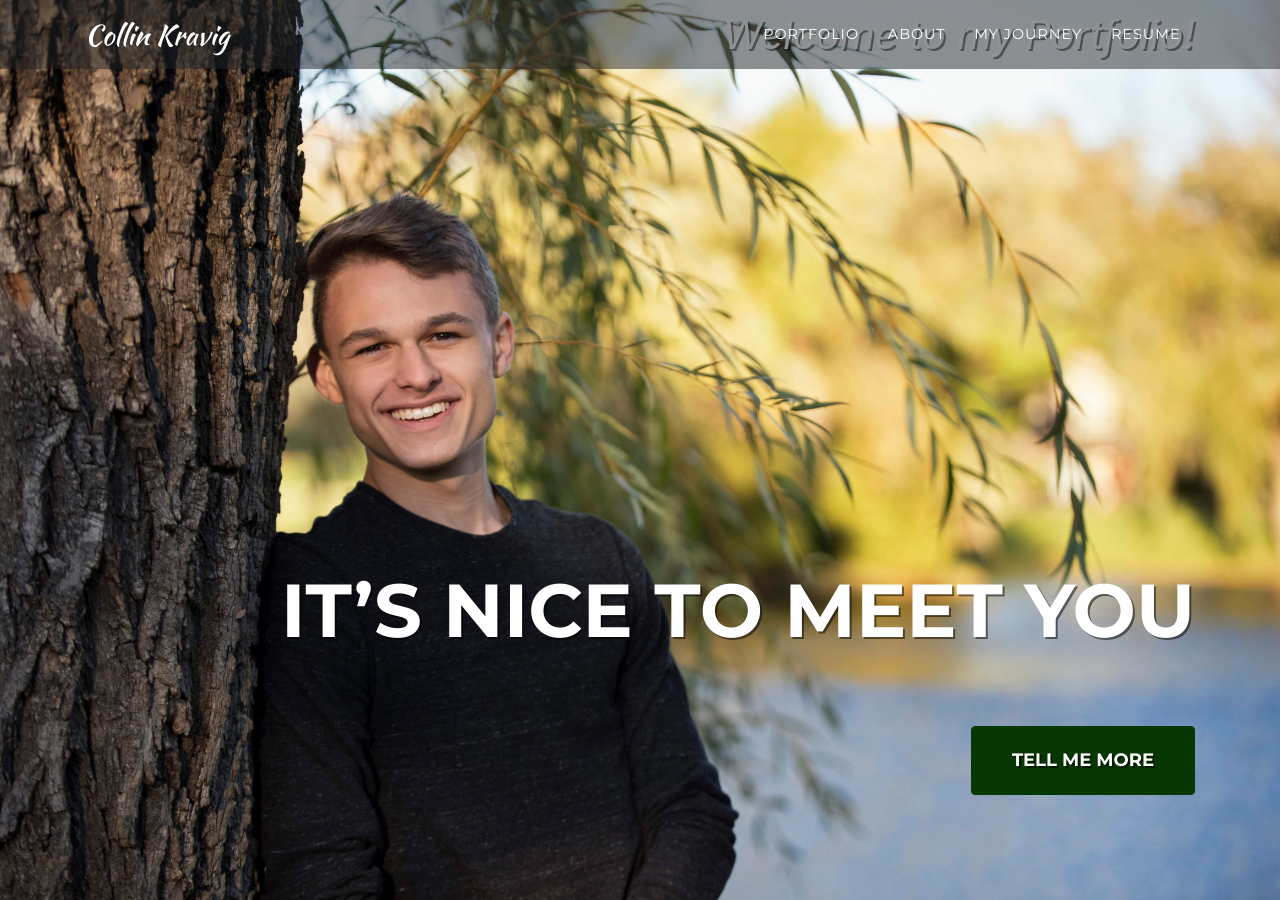
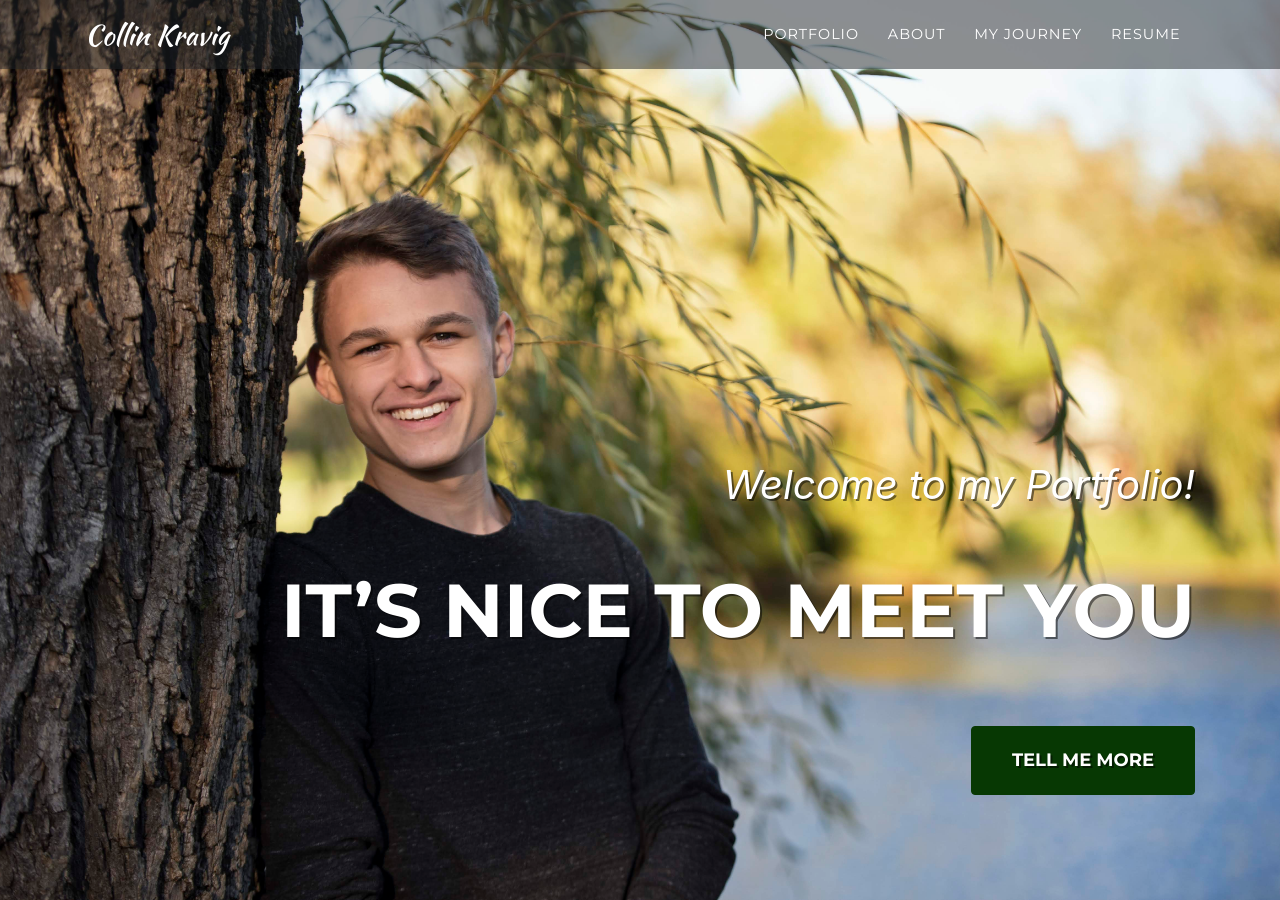
Before and after one commit to ckravig/ckravig.github.io, a Jekyll site: the page built from index.md, in a window 1280 px wide and 900 px high. Built offline with Jekyll 4.4.1, drawn with Linux system fonts in a browser that asks for light colours; some web fonts are replaced.

Commit message:
Update _masthead.scss

```diff
--- a/_sass/layout/_masthead.scss
+++ b/_sass/layout/_masthead.scss
@@ -21,6 +21,7 @@ header.masthead {
       font-style: italic;
       line-height: 22px;
       margin-bottom: 25px;
+      padding-top: 50vh;
       @include serif-font;
     }
     .intro-heading {
@@ -28,7 +29,6 @@ header.masthead {
       font-weight: 700;
       line-height: 50px;
       margin-bottom: 25px;
-      padding-top: 50vh;
       @include heading-font;
     }
   }
```
